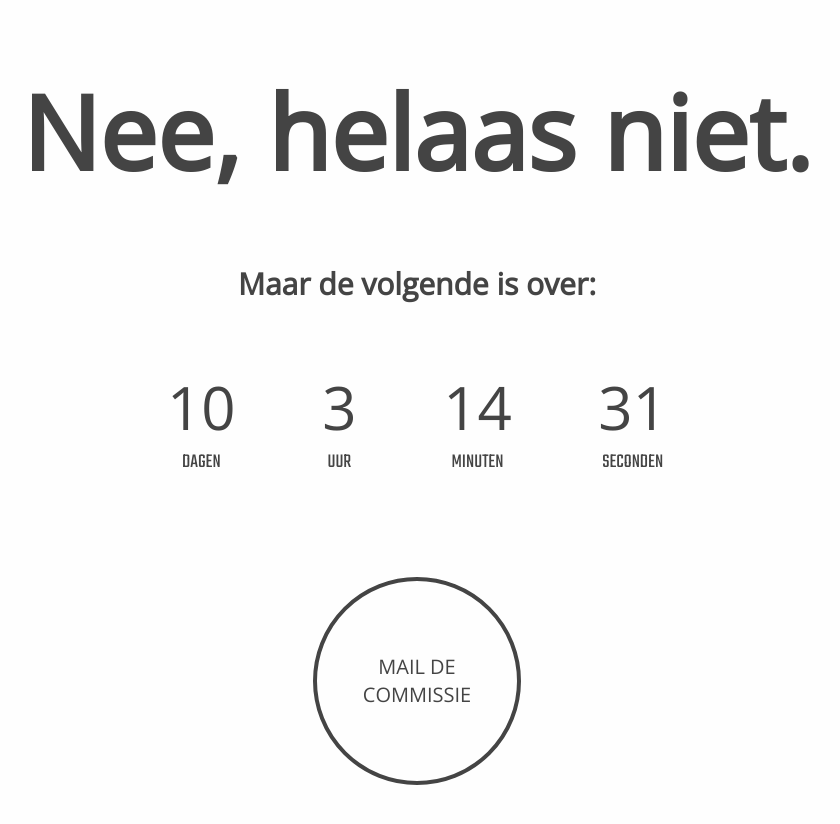
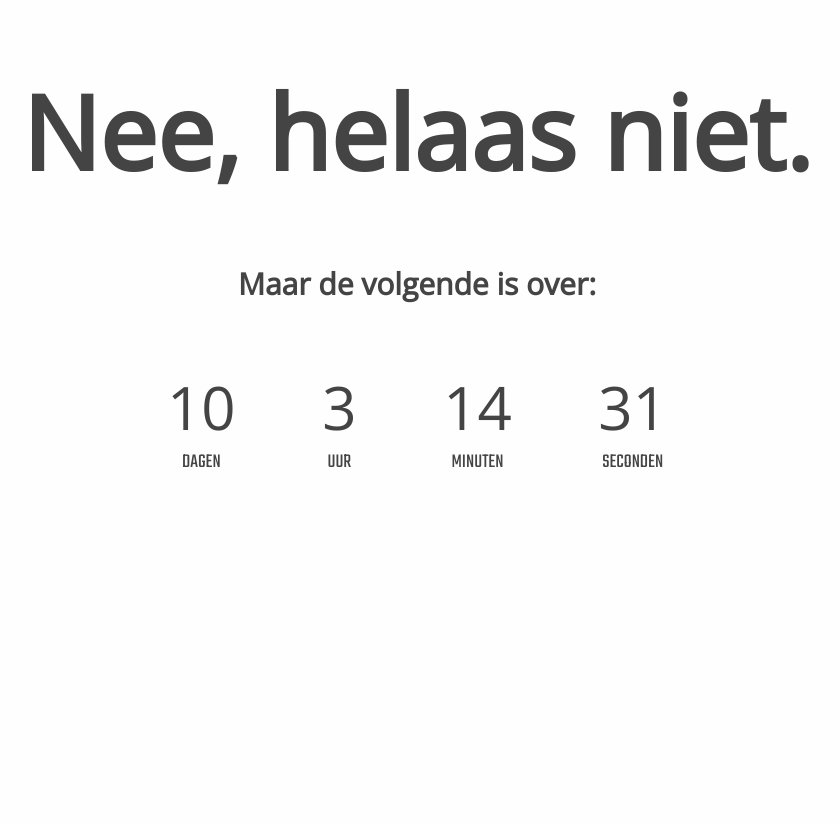
Before and after one commit to itsguus/ishetalbal, a Jekyll site: the page built from index.md, in a window 1280 px wide. Shown: the top 824 px of the page, without its empty margins (223-1063 px from the left). Built offline with Jekyll 4.4.1, drawn with Linux system fonts in a browser that asks for light colours.

Commit message:
Update Guus

```diff
--- a/_layouts/home.html
+++ b/_layouts/home.html
@@ -21,7 +21,6 @@
                 <p class="timeunit">seconden</p>
             </div>
         </div>
-        <a HREF="mailto:thestiffmeister42069@gmail.com">MAIL DE <br>COMMISSIE</a>
     </main>
     <div class="overlay displayNone">
         <h2 class="ja">Ja, het is bal.</h2>
```
Also changed, not shown: 2 other files.
